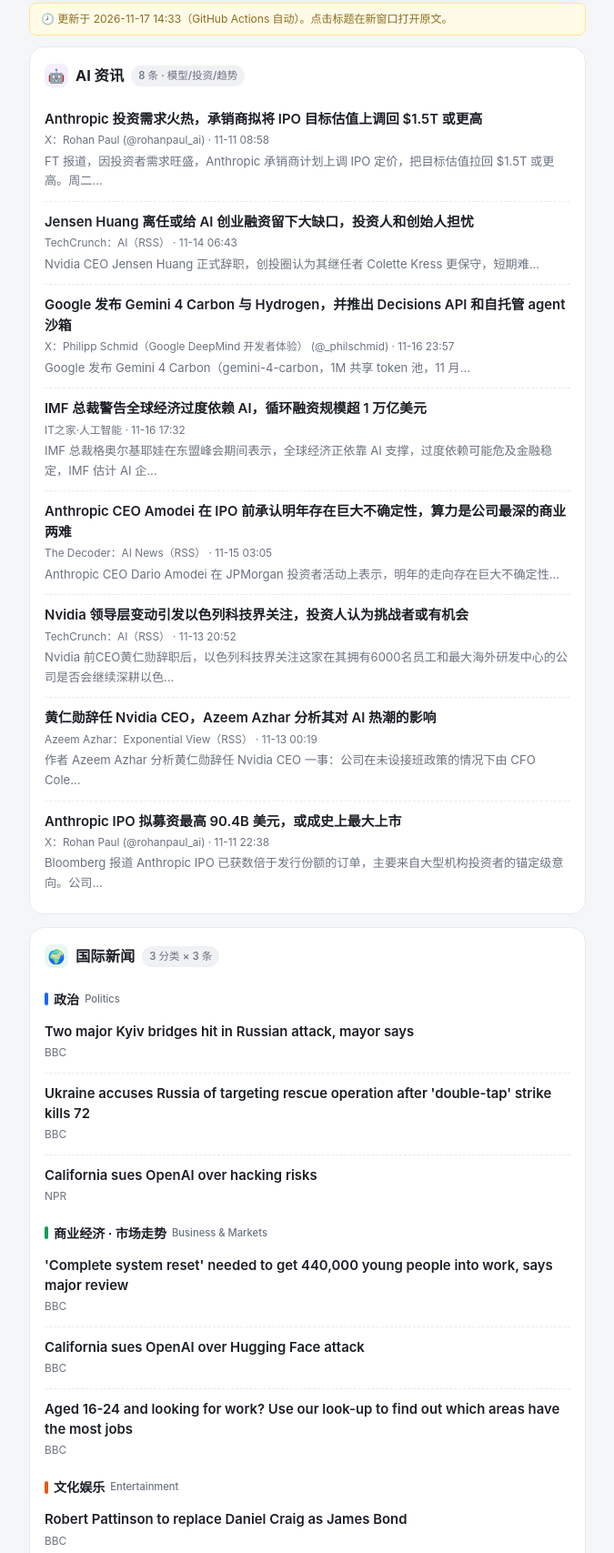
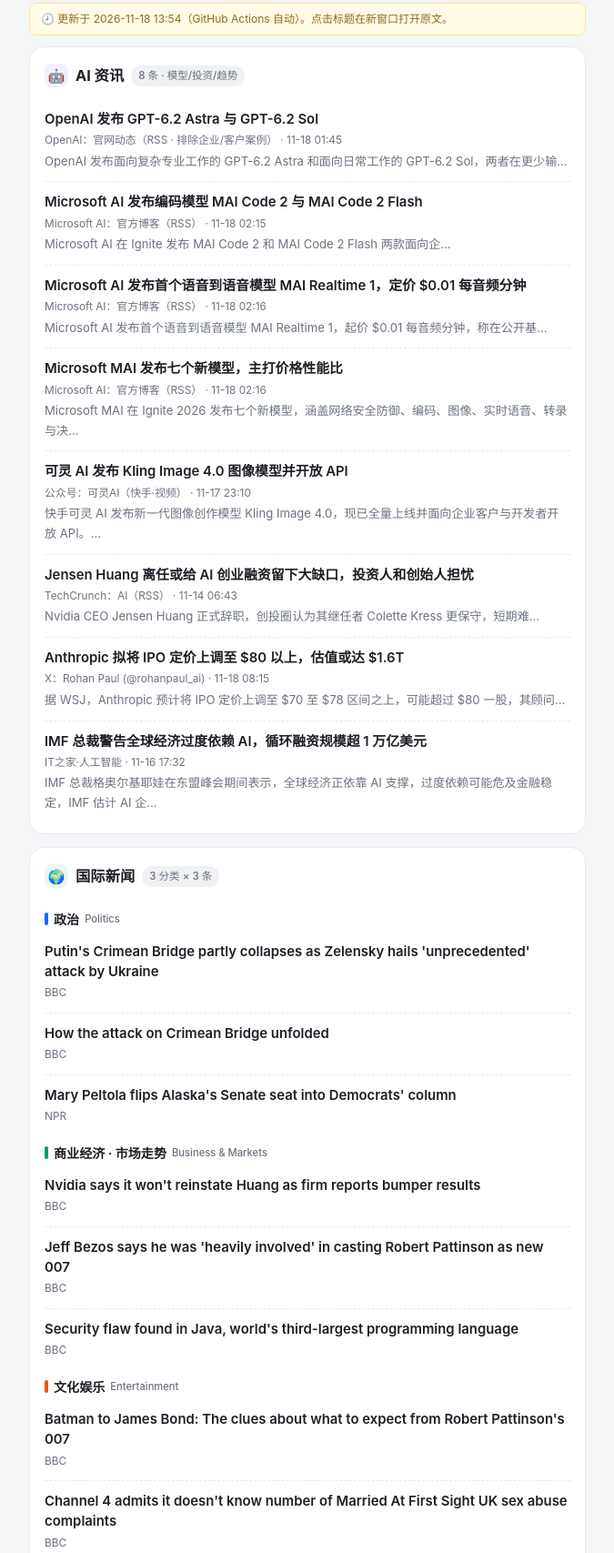
Before and after one commit to hrl1007/news-push, a plain HTML site: page index.html in a window 1280 px wide. Shown: the part 172-1879 px from the top of the page at 91% size, without its empty margins (302-977 px from the left). Drawn offline with Linux system fonts and the light colour scheme.

Commit message:
每日新闻推送 · 2026-11-18

```diff
--- a/index.html
+++ b/index.html
@@ -59,7 +59,7 @@
 
   <div class="header">
     <h1>📮 每日新闻推送</h1>
-    <div class="date" id="push-date">2026-11-17</div>
+    <div class="date" id="push-date">2026-11-18</div>
     <div class="chips">
       <span class="chip">🤖 AI 资讯</span>
       <span class="chip">🌍 国际新闻</span>
@@ -67,7 +67,7 @@
     </div>
   </div>
 
-  <div class="updated">🕗 更新于 2026-11-17 14:33（GitHub Actions 自动）。点击标题在新窗口打开原文。</div>
+  <div class="updated">🕗 更新于 2026-11-18 13:54（GitHub Actions 自动）。点击标题在新窗口打开原文。</div>
 
   <div class="card">
     <div class="card-title">
@@ -76,9 +76,33 @@
     </div>
     <!--AI_LIST_START-->
     <div class="item">
-      <a href="https://aihot.news/items/m7ul4psbkb5zyp0t254fr986o" target="_blank" rel="noopener">Anthropic 投资需求火热，承销商拟将 IPO 目标估值上调回 $1.5T 或更高</a>
-      <div class="meta">X：Rohan Paul (@rohanpaul_ai) · 11-11 08:58</div>
-      <div class="sum">FT 报道，因投资者需求旺盛，Anthropic 承销商计划上调 IPO 定价，把目标估值拉回 $1.5T 或更高。周二…</div>
+      <a href="https://aihot.news/items/jr7fqw95e5ihuevr1rzib208l" target="_blank" rel="noopener">OpenAI 发布 GPT-6.2 Astra 与 GPT-6.2 Sol</a>
+      <div class="meta">OpenAI：官网动态（RSS · 排除企业/客户案例） · 11-18 01:45</div>
+      <div class="sum">OpenAI 发布面向复杂专业工作的 GPT-6.2 Astra 和面向日常工作的 GPT-6.2 Sol，两者在更少输…</div>
+    </div>
+
+    <div class="item">
+      <a href="https://aihot.news/items/c3qj65urfo345mc80xz5jdefb" target="_blank" rel="noopener">Microsoft AI 发布编码模型 MAI Code 2 与 MAI Code 2 Flash</a>
+      <div class="meta">Microsoft AI：官方博客（RSS） · 11-18 02:15</div>
+      <div class="sum">Microsoft AI 在 Ignite 发布 MAI Code 2 和 MAI Code 2 Flash 两款面向企…</div>
+    </div>
+
+    <div class="item">
+      <a href="https://aihot.news/items/eewx1bbnzfmbj6r40v7b6s6nb" target="_blank" rel="noopener">Microsoft AI 发布首个语音到语音模型 MAI Realtime 1，定价 $0.01 每音频分钟</a>
+      <div class="meta">Microsoft AI：官方博客（RSS） · 11-18 02:16</div>
+      <div class="sum">Microsoft AI 发布首个语音到语音模型 MAI Realtime 1，起价 $0.01 每音频分钟，称在公开基…</div>
+    </div>
+
+    <div class="item">
+      <a href="https://aihot.news/items/z9zhvfj8o8zp2yp433eizf3uk" target="_blank" rel="noopener">Microsoft MAI 发布七个新模型，主打价格性能比</a>
+      <div class="meta">Microsoft AI：官方博客（RSS） · 11-18 02:16</div>
+      <div class="sum">Microsoft MAI 在 Ignite 2026 发布七个新模型，涵盖网络安全防御、编码、图像、实时语音、转录与决…</div>
+    </div>
+
+    <div class="item">
+      <a href="https://aihot.news/items/e871ammlz8gpx1oozsswidzt0" target="_blank" rel="noopener">可灵 AI 发布 Kling Image 4.0 图像模型并开放 API</a>
+      <div class="meta">公众号：可灵AI（快手·视频） · 11-17 23:10</div>
+      <div class="sum">快手可灵 AI 发布新一代图像创作模型 Kling Image 4.0，现已全量上线并面向企业客户与开发者开放 API。…</div>
     </div>
 
     <div class="item">
@@ -88,39 +112,15 @@
     </div>
 
     <div class="item">
-      <a href="https://aihot.news/items/n3qi466u1gbxj2i8q7g5snhr0" target="_blank" rel="noopener">Google 发布 Gemini 4 Carbon 与 Hydrogen，并推出 Decisions API 和自托管 agent 沙箱</a>
-      <div class="meta">X：Philipp Schmid（Google DeepMind 开发者体验） (@_philschmid) · 11-16 23:57</div>
-      <div class="sum">Google 发布 Gemini 4 Carbon（gemini-4-carbon，1M 共享 token 池，11 月…</div>
+      <a href="https://aihot.news/items/hpczcbqe8agr7jffko2cnsp31" target="_blank" rel="noopener">Anthropic 拟将 IPO 定价上调至 $80 以上，估值或达 $1.6T</a>
+      <div class="meta">X：Rohan Paul (@rohanpaul_ai) · 11-18 08:15</div>
+      <div class="sum">据 WSJ，Anthropic 预计将 IPO 定价上调至 $70 至 $78 区间之上，可能超过 $80 一股，其顾问…</div>
     </div>
 
     <div class="item">
       <a href="https://aihot.news/items/leb3cw7nrt06nvf0ew7rkiqf7" target="_blank" rel="noopener">IMF 总裁警告全球经济过度依赖 AI，循环融资规模超 1 万亿美元</a>
       <div class="meta">IT之家·人工智能 · 11-16 17:32</div>
       <div class="sum">IMF 总裁格奥尔基耶娃在东盟峰会期间表示，全球经济正依靠 AI 支撑，过度依赖可能危及金融稳定，IMF 估计 AI 企…</div>
-    </div>
-
-    <div class="item">
-      <a href="https://aihot.news/items/vl3jnosrbdn6i5j2we400046i" target="_blank" rel="noopener">Anthropic CEO Amodei 在 IPO 前承认明年存在巨大不确定性，算力是公司最深的商业两难</a>
-      <div class="meta">The Decoder：AI News（RSS） · 11-15 03:05</div>
-      <div class="sum">Anthropic CEO Dario Amodei 在 JPMorgan 投资者活动上表示，明年的走向存在巨大不确定性…</div>
-    </div>
-
-    <div class="item">
-      <a href="https://aihot.news/items/pdhda5tufq7ubi8w17bys7w66" target="_blank" rel="noopener">Nvidia 领导层变动引发以色列科技界关注，投资人认为挑战者或有机会</a>
-      <div class="meta">TechCrunch：AI（RSS） · 11-13 20:52</div>
-      <div class="sum">Nvidia 前CEO黄仁勋辞职后，以色列科技界关注这家在其拥有6000名员工和最大海外研发中心的公司是否会继续深耕以色…</div>
-    </div>
-
-    <div class="item">
-      <a href="https://aihot.news/items/toq4wymx9maq8lhhz8jryi0sv" target="_blank" rel="noopener">黄仁勋辞任 Nvidia CEO，Azeem Azhar 分析其对 AI 热潮的影响</a>
-      <div class="meta">Azeem Azhar：Exponential View（RSS） · 11-13 00:19</div>
-      <div class="sum">作者 Azeem Azhar 分析黄仁勋辞任 Nvidia CEO 一事：公司在未设接班政策的情况下由 CFO Cole…</div>
-    </div>
-
-    <div class="item">
-      <a href="https://aihot.news/items/r5kn7uexy6jx97qwxwvnpqrom" target="_blank" rel="noopener">Anthropic IPO 拟募资最高 90.4B 美元，或成史上最大上市</a>
-      <div class="meta">X：Rohan Paul (@rohanpaul_ai) · 11-11 22:38</div>
-      <div class="sum">Bloomberg 报道 Anthropic IPO 已获数倍于发行份额的订单，主要来自大型机构投资者的锚定级意向。公司…</div>
     </div>
     <!--AI_LIST_END-->
   </div>
@@ -135,17 +135,17 @@
       <div class="cat-head"><span class="bar bar-pol"></span>政治 <span class="en">Politics</span></div>
       <!--POL_LIST_START-->
     <div class="item">
-      <a href="https://www.bbc.co.uk/news/articles/cw772jk4rvmxo?at_medium=RSS&amp;at_campaign=rss" target="_blank" rel="noopener">Two major Kyiv bridges hit in Russian attack, mayor says</a>
+      <a href="https://www.bbc.co.uk/news/articles/cw772jk4rvmxo?at_medium=RSS&amp;at_campaign=rss" target="_blank" rel="noopener">Putin&#x27;s Crimean Bridge partly collapses as Zelensky hails &#x27;unprecedented&#x27; attack by Ukraine</a>
       <div class="meta">BBC</div>
     </div>
 
     <div class="item">
-      <a href="https://www.bbc.co.uk/news/articles/c30rk8x5g80qo?at_medium=RSS&amp;at_campaign=rss" target="_blank" rel="noopener">Ukraine accuses Russia of targeting rescue operation after &#x27;double-tap&#x27; strike kills 72</a>
+      <a href="https://www.bbc.co.uk/news/articles/crz9dgz28zwdo?at_medium=RSS&amp;at_campaign=rss" target="_blank" rel="noopener">How the attack on Crimean Bridge unfolded</a>
       <div class="meta">BBC</div>
     </div>
 
     <div class="item">
-      <a href="https://www.npr.org/2026/11/16/nx-s1-6042920/california-sues-openai-hugging-face-hacking-incident" target="_blank" rel="noopener">California sues OpenAI over hacking risks</a>
+      <a href="https://www.npr.org/2026/11/17/g-s1-151567/alaska-senate-results-peltola-sullivan" target="_blank" rel="noopener">Mary Peltola flips Alaska&#x27;s Senate seat into Democrats&#x27; column</a>
       <div class="meta">NPR</div>
     </div>
     <!--POL_LIST_END-->
@@ -155,17 +155,17 @@
       <div class="cat-head"><span class="bar bar-eco"></span>商业经济 · 市场走势 <span class="en">Business &amp; Markets</span></div>
       <!--ECO_LIST_START-->
     <div class="item">
-      <a href="https://www.bbc.co.uk/news/articles/c38xzy980924o?at_medium=RSS&amp;at_campaign=rss" target="_blank" rel="noopener">&#x27;Complete system reset&#x27; needed to get 440,000 young people into work, says major review</a>
+      <a href="https://www.bbc.co.uk/news/articles/cm2kl50vkwkdo?at_medium=RSS&amp;at_campaign=rss" target="_blank" rel="noopener">Nvidia says it won&#x27;t reinstate Huang as firm reports bumper results</a>
       <div class="meta">BBC</div>
     </div>
 
     <div class="item">
-      <a href="https://www.bbc.co.uk/news/articles/c6wy4xv2mxglo?at_medium=RSS&amp;at_campaign=rss" target="_blank" rel="noopener">California sues OpenAI over Hugging Face attack</a>
+      <a href="https://www.bbc.co.uk/news/articles/cm5y1eejk292o?at_medium=RSS&amp;at_campaign=rss" target="_blank" rel="noopener">Jeff Bezos says he was &#x27;heavily involved&#x27; in casting Robert Pattinson as new 007</a>
       <div class="meta">BBC</div>
     </div>
 
     <div class="item">
-      <a href="https://www.bbc.co.uk/news/articles/cw3djdjk5d7ko?at_medium=RSS&amp;at_campaign=rss" target="_blank" rel="noopener">Aged 16-24 and looking for work? Use our look-up to find out which areas have the most jobs</a>
+      <a href="https://www.bbc.co.uk/news/articles/cke89jevqm1vo?at_medium=RSS&amp;at_campaign=rss" target="_blank" rel="noopener">Security flaw found in Java, world&#x27;s third-largest programming language</a>
       <div class="meta">BBC</div>
     </div>
     <!--ECO_LIST_END-->
@@ -175,17 +175,17 @@
       <div class="cat-head"><span class="bar bar-ent"></span>文化娱乐 <span class="en">Entertainment</span></div>
       <!--ENT_LIST_START-->
     <div class="item">
-      <a href="https://www.bbc.co.uk/news/articles/cwx2ev0pxmvjo?at_medium=RSS&amp;at_campaign=rss" target="_blank" rel="noopener">Robert Pattinson to replace Daniel Craig as James Bond</a>
+      <a href="https://www.bbc.co.uk/news/articles/c8x2r6gyy2pzo?at_medium=RSS&amp;at_campaign=rss" target="_blank" rel="noopener">Batman to James Bond: The clues about what to expect from Robert Pattinson&#x27;s 007</a>
       <div class="meta">BBC</div>
     </div>
 
     <div class="item">
-      <a href="https://www.bbc.co.uk/news/articles/c574290jvk8wo?at_medium=RSS&amp;at_campaign=rss" target="_blank" rel="noopener">Robert Pattinson: How the Twilight star became 007</a>
+      <a href="https://www.bbc.co.uk/news/articles/cqvg2xvdpy2ro?at_medium=RSS&amp;at_campaign=rss" target="_blank" rel="noopener">Channel 4 admits it doesn&#x27;t know number of Married At First Sight UK sex abuse complaints</a>
       <div class="meta">BBC</div>
     </div>
 
     <div class="item">
-      <a href="https://www.bbc.co.uk/news/articles/cq9vwkggpx73o?at_medium=RSS&amp;at_campaign=rss" target="_blank" rel="noopener">Raye, Rosalía and Dolly Parton recognised in Grammy nominations</a>
+      <a href="https://www.bbc.co.uk/news/articles/c9vg2xgn0xe5o?at_medium=RSS&amp;at_campaign=rss" target="_blank" rel="noopener">Hunger Games prequel splits opinion: &#x27;Surreally awful&#x27; or &#x27;surprisingly strong&#x27;</a>
       <div class="meta">BBC</div>
     </div>
     <!--ENT_LIST_END-->
```
